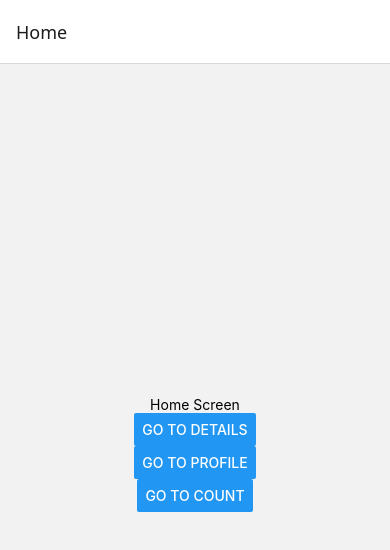
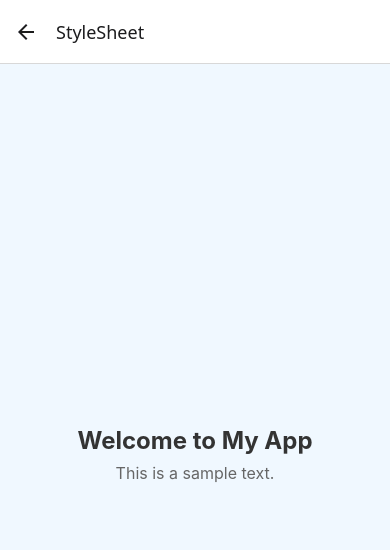
Before and after one commit to hanunn5/naruemol-native-expo-learning, a React Native app: screen /StyleSheet in a window 390 px wide. Shown: the top 550 px of the page. Built offline with nearby package versions, Linux system fonts and the light colour scheme.

Commit message:
feat: set up React Navigation with Home Details and Profile screens

```diff
--- a/components/Navigation.js
+++ b/components/Navigation.js
@@ -3,7 +3,7 @@ import HomeScreen from "../pages/HomeScreen";
 import DetailsScreen from "../pages/DetailsScreen";
 import ProfileScreen from "../pages/ProfileScreen";
 import CountScreen from '../pages/CountScreen';
-
+import StyleSheet from "../pages/StyleSheet" ;
 const Stack = createStackNavigator();
 
  export default function Navigation (){
@@ -13,6 +13,7 @@ const Stack = createStackNavigator();
          <Stack.Screen name="Details" component={DetailsScreen} />
          <Stack.Screen name="Profile" component={ProfileScreen} />
          <Stack.Screen name="Count" component={CountScreen} />
+         <Stack.Screen name="StyleSheet" component={StyleSheet} />
        </Stack.Navigator>
    );
  }
--- a/pages/DetailsScreen.js
+++ b/pages/DetailsScreen.js
@@ -12,6 +12,10 @@ export default function DetailsScreen ({navigation}){
         title="Go to Home"
         onPress={() => navigation.navigate("Home")}
     />
+        <Button
+        title="Go to StyleSheet"
+        onPress={() => navigation.navigate("StyleSheet")}
+    />
     </View>
   );
 }
--- /dev/null
+++ b/pages/StyleSheet.js
@@ -0,0 +1,31 @@
+import React from 'react';
+import { View, Text, StyleSheet } from 'react-native';
+
+const StyleExample = () => (
+  <View style={styles.container}>
+    <Text style={styles.header}>Welcome to My App</Text>
+    <Text style={styles.paragraph}>This is a sample text.</Text>
+  </View>
+);
+
+const styles = StyleSheet.create({
+  container: {
+    flex: 1,
+    backgroundColor: '#f0f8ff',
+    padding: 16,
+    justifyContent: 'center', // จัดกึ่งกลางแนวตั้ง
+    alignItems: 'center',     // จัดกึ่งกลางแนวนอน
+  },
+  header: {
+    fontSize: 24,
+    fontWeight: 'bold',
+    color: '#333',
+  },
+  paragraph: {
+    fontSize: 16,
+    color: '#666',
+    marginTop: 8,
+  },
+});
+
+export default StyleExample;
```
